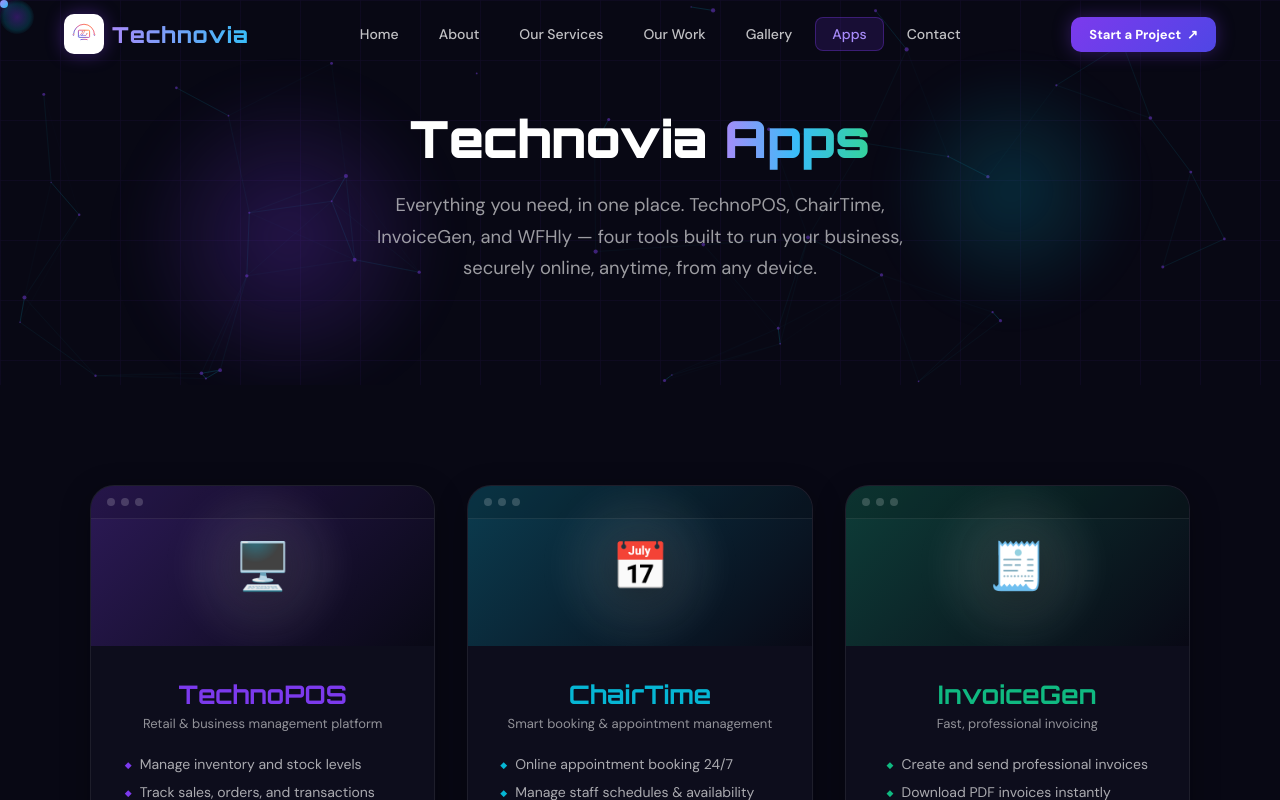
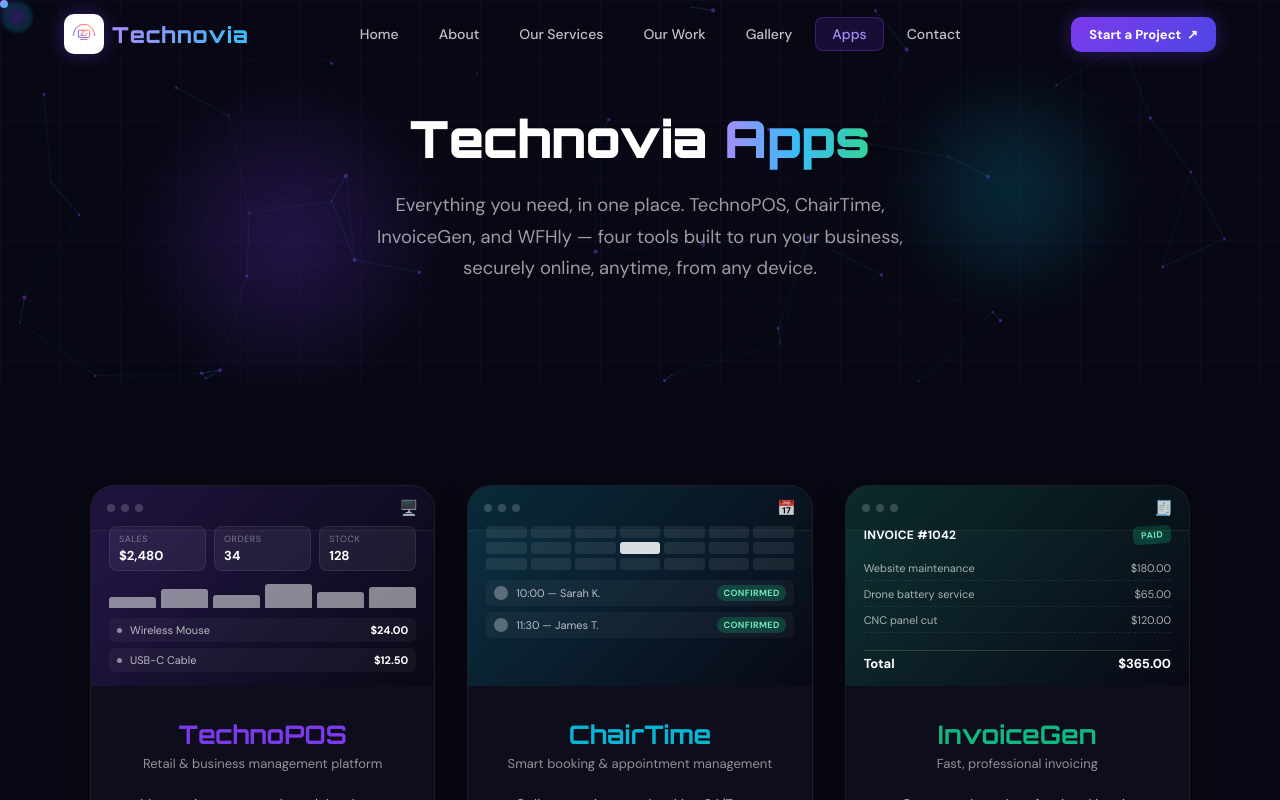
Before and after one commit to KrishanHimesh/Technovia, a React (Vite) app: page /apps in a window 1280 px wide. Shown: the top 800 px of the page. Built offline with nearby package versions, Linux system fonts and the light colour scheme.

Commit message:
New Look_2

```diff
--- /dev/null
+++ b/src/components/AppMockScreens.jsx
@@ -0,0 +1,94 @@
+// Hand-built mini "screenshot" mockups for each Technovia product — CSS/HTML only,
+// no external images. Illustrative UI chrome, not real captured data.
+
+function TechnoPOSMock() {
+  return (
+    <div className="mockui mockui-pos">
+      <div className="mockui-chips">
+        <div className="mockui-chip"><span className="mockui-chip-label">Sales</span><span className="mockui-chip-value">$2,480</span></div>
+        <div className="mockui-chip"><span className="mockui-chip-label">Orders</span><span className="mockui-chip-value">34</span></div>
+        <div className="mockui-chip"><span className="mockui-chip-label">Stock</span><span className="mockui-chip-value">128</span></div>
+      </div>
+      <div className="mockui-bars">
+        {[0.4, 0.7, 0.5, 0.9, 0.6, 0.8].map((h, i) => (
+          <span key={i} style={{ height: `${h * 100}%` }} />
+        ))}
+      </div>
+      <div className="mockui-rows">
+        <div className="mockui-row"><span className="mockui-dot" /><span>Wireless Mouse</span><span className="mockui-row-val">$24.00</span></div>
+        <div className="mockui-row"><span className="mockui-dot" /><span>USB-C Cable</span><span className="mockui-row-val">$12.50</span></div>
+      </div>
+    </div>
+  )
+}
+
+function ChairTimeMock() {
+  const days = Array.from({ length: 21 })
+  return (
+    <div className="mockui mockui-booking">
+      <div className="mockui-cal">
+        {days.map((_, i) => (
+          <span key={i} className={i === 10 ? 'mockui-cal-today' : ''} />
+        ))}
+      </div>
+      <div className="mockui-rows">
+        <div className="mockui-row">
+          <span className="mockui-avatar" />
+          <span>10:00 — Sarah K.</span>
+          <span className="mockui-tag">Confirmed</span>
+        </div>
+        <div className="mockui-row">
+          <span className="mockui-avatar" />
+          <span>11:30 — James T.</span>
+          <span className="mockui-tag">Confirmed</span>
+        </div>
+      </div>
+    </div>
+  )
+}
+
+function InvoiceGenMock() {
+  return (
+    <div className="mockui mockui-invoice">
+      <div className="mockui-invoice-head">
+        <span>INVOICE #1042</span>
+        <span className="mockui-badge">PAID</span>
+      </div>
+      <div className="mockui-invoice-lines">
+        <div className="mockui-invoice-line"><span>Website maintenance</span><span>$180.00</span></div>
+        <div className="mockui-invoice-line"><span>Drone battery service</span><span>$65.00</span></div>
+        <div className="mockui-invoice-line"><span>CNC panel cut</span><span>$120.00</span></div>
+      </div>
+      <div className="mockui-invoice-total"><span>Total</span><span>$365.00</span></div>
+    </div>
+  )
+}
+
+function WFHlyMock() {
+  return (
+    <div className="mockui mockui-wfh">
+      <div className="mockui-timer">02:14:08</div>
+      <div className="mockui-bars mockui-bars-week">
+        {[0.3, 0.5, 0.7, 0.4, 0.9, 0.2, 0.1].map((h, i) => (
+          <span key={i} style={{ height: `${h * 100}%` }} />
+        ))}
+      </div>
+      <div className="mockui-rows">
+        <div className="mockui-row"><span className="mockui-dot" /><span>Internet</span><span className="mockui-row-val">$45.00</span></div>
+      </div>
+    </div>
+  )
+}
+
+const MOCKS = {
+  app: TechnoPOSMock,
+  booking: ChairTimeMock,
+  invoice: InvoiceGenMock,
+  wfh: WFHlyMock,
+}
+
+export default function AppMockScreen({ id }) {
+  const Mock = MOCKS[id]
+  if (!Mock) return null
+  return <Mock />
+}
--- a/src/index.css
+++ b/src/index.css
@@ -1102,21 +1102,13 @@ body.has-custom-cursor a, body.has-custom-cursor button { cursor: none; }
 }
 .product-mock-body { padding: 32px 32px 40px; }
 .product-mock-screen {
-  position: relative; height: 200px; overflow: hidden;
+  position: relative; height: 220px; overflow: hidden;
   display: flex; align-items: center; justify-content: center;
+  padding: 18px;
 }
-.color-purple .product-mock-screen { background: linear-gradient(135deg, rgba(124,58,237,0.28), rgba(8,8,20,0.92)); }
-.color-cyan   .product-mock-screen { background: linear-gradient(135deg, rgba(6,182,212,0.28), rgba(8,8,20,0.92)); }
-.color-green  .product-mock-screen { background: linear-gradient(135deg, rgba(16,185,129,0.28), rgba(8,8,20,0.92)); }
-.product-mock-glow {
-  position: absolute; width: 220px; height: 220px; border-radius: 50%;
-  background: radial-gradient(circle, rgba(255,255,255,0.12) 0%, transparent 70%);
-  filter: blur(12px);
-}
-.product-mock-dash { position: relative; display: flex; align-items: center; gap: 22px; }
-.product-mock-dash-icon { font-size: 40px; filter: drop-shadow(0 6px 18px rgba(0,0,0,0.4)); }
-.product-mock-dash-bars { display: flex; align-items: flex-end; gap: 6px; height: 56px; }
-.product-mock-dash-bars span { display: block; width: 8px; border-radius: 3px 3px 0 0; background: rgba(255,255,255,0.55); }
+.color-purple .product-mock-screen { background: linear-gradient(135deg, rgba(124,58,237,0.22), rgba(8,8,20,0.94)); }
+.color-cyan   .product-mock-screen { background: linear-gradient(135deg, rgba(6,182,212,0.22), rgba(8,8,20,0.94)); }
+.color-green  .product-mock-screen { background: linear-gradient(135deg, rgba(16,185,129,0.22), rgba(8,8,20,0.94)); }
 .product-mock-name { font-family: 'Orbitron', sans-serif; font-size: 1.4rem; font-weight: 800; margin-bottom: 18px; }
 .color-purple.product-mock .product-mock-name { color: var(--purple-lite); }
 .color-cyan.product-mock   .product-mock-name { color: var(--cyan-lite); }
@@ -1233,24 +1225,20 @@ body.has-custom-cursor a, body.has-custom-cursor button { cursor: none; }
    Apps page — abstract mock header (replaces stock photo) + compact CTA
    ───────────────────────────────────────────────────────────────────────── */
 .app-card-mock {
-  height: 160px; position: relative; overflow: hidden; flex-shrink: 0;
+  height: 200px; position: relative; overflow: hidden; flex-shrink: 0;
   display: flex; align-items: center; justify-content: center;
+  padding: 40px 18px 14px;
 }
-.app-card-mock.color-purple { background: linear-gradient(135deg, rgba(124,58,237,0.28), rgba(8,8,20,0.9)); }
-.app-card-mock.color-cyan   { background: linear-gradient(135deg, rgba(6,182,212,0.28), rgba(8,8,20,0.9)); }
-.app-card-mock.color-green  { background: linear-gradient(135deg, rgba(16,185,129,0.28), rgba(8,8,20,0.9)); }
+.app-card-mock.color-purple { background: linear-gradient(135deg, rgba(124,58,237,0.22), rgba(8,8,20,0.94)); }
+.app-card-mock.color-cyan   { background: linear-gradient(135deg, rgba(6,182,212,0.22), rgba(8,8,20,0.94)); }
+.app-card-mock.color-green  { background: linear-gradient(135deg, rgba(16,185,129,0.22), rgba(8,8,20,0.94)); }
 .app-card-mock-chrome {
-  position: absolute; top: 0; left: 0; right: 0;
-  display: flex; gap: 6px; padding: 12px 16px;
+  position: absolute; top: 0; left: 0; right: 0; z-index: 1;
+  display: flex; align-items: center; gap: 6px; padding: 12px 16px;
   background: rgba(0,0,0,0.15); border-bottom: 1px solid rgba(255,255,255,0.08);
 }
-.app-card-mock-chrome span { width: 8px; height: 8px; border-radius: 50%; background: rgba(255,255,255,0.18); }
-.app-card-mock-glow {
-  position: absolute; width: 180px; height: 180px; border-radius: 50%;
-  background: radial-gradient(circle, rgba(255,255,255,0.14) 0%, transparent 70%);
-  filter: blur(10px);
-}
-.app-card-mock-icon { position: relative; font-size: 46px; filter: drop-shadow(0 6px 18px rgba(0,0,0,0.4)); }
+.app-card-mock-chrome span:not(.app-card-mock-icon-sm) { width: 8px; height: 8px; border-radius: 50%; background: rgba(255,255,255,0.18); }
+.app-card-mock-icon-sm { margin-left: auto; font-size: 15px; opacity: 0.8; }
 
 .app-card-cta {
   display: inline-flex; align-items: center; gap: 8px;
@@ -1261,4 +1249,51 @@ body.has-custom-cursor a, body.has-custom-cursor button { cursor: none; }
 .color-purple .app-card-cta { background: linear-gradient(135deg,var(--purple),rgba(124,58,237,0.75)); box-shadow: 0 0 18px rgba(124,58,237,0.3); }
 .color-cyan   .app-card-cta { background: linear-gradient(135deg,var(--cyan),rgba(6,182,212,0.75));   box-shadow: 0 0 18px rgba(6,182,212,0.3); }
 .color-green  .app-card-cta { background: linear-gradient(135deg,var(--green),rgba(16,185,129,0.75)); box-shadow: 0 0 18px rgba(16,185,129,0.3); }
+
+/* ── Mockup UI screenshots (TechnoPOS / ChairTime / InvoiceGen / WFHly) ────── */
+.mockui { width: 100%; height: 100%; display: flex; flex-direction: column; gap: 10px; font-family: 'DM Sans', sans-serif; }
+
+.mockui-chips { display: flex; gap: 8px; }
+.mockui-chip {
+  flex: 1; background: rgba(255,255,255,0.06); border: 1px solid rgba(255,255,255,0.08);
+  border-radius: 8px; padding: 6px 9px; display: flex; flex-direction: column; gap: 2px;
+}
+.mockui-chip-label { font-size: 9px; text-transform: uppercase; letter-spacing: 0.06em; color: rgba(255,255,255,0.4); }
+.mockui-chip-value { font-size: 13px; font-weight: 700; color: #fff; }
+
+.mockui-bars { display: flex; align-items: flex-end; gap: 5px; height: 44px; flex: 1; }
+.mockui-bars span { flex: 1; border-radius: 3px 3px 0 0; background: rgba(255,255,255,0.5); }
+.mockui-bars-week span { background: rgba(255,255,255,0.45); }
+
+.mockui-rows { display: flex; flex-direction: column; gap: 6px; }
+.mockui-row {
+  display: flex; align-items: center; gap: 8px;
+  font-size: 11px; color: rgba(255,255,255,0.7);
+  background: rgba(255,255,255,0.04); border-radius: 6px; padding: 5px 8px;
+}
+.mockui-row span:nth-child(2) { flex: 1; }
+.mockui-dot { width: 5px; height: 5px; border-radius: 50%; background: rgba(255,255,255,0.5); flex-shrink: 0; }
+.mockui-row-val { font-weight: 700; color: #fff; }
+.mockui-avatar { width: 14px; height: 14px; border-radius: 50%; background: rgba(255,255,255,0.3); flex-shrink: 0; }
+.mockui-tag {
+  font-size: 9px; font-weight: 700; text-transform: uppercase; letter-spacing: 0.04em;
+  padding: 2px 6px; border-radius: 100px; background: rgba(16,185,129,0.25); color: #6ee7b7;
+}
+
+.mockui-cal {
+  display: grid; grid-template-columns: repeat(7, 1fr); gap: 4px; height: 44px;
+}
+.mockui-cal span { border-radius: 3px; background: rgba(255,255,255,0.08); }
+.mockui-cal-today { background: rgba(255,255,255,0.85) !important; }
+
+.mockui-invoice-head { display: flex; align-items: center; justify-content: space-between; font-size: 12px; font-weight: 700; color: #fff; letter-spacing: 0.02em; }
+.mockui-badge {
+  font-size: 9px; font-weight: 800; letter-spacing: 0.06em; padding: 3px 8px; border-radius: 5px;
+  background: rgba(16,185,129,0.25); color: #6ee7b7; transform: rotate(-4deg);
+}
+.mockui-invoice-lines { display: flex; flex-direction: column; gap: 6px; flex: 1; justify-content: center; }
+.mockui-invoice-line { display: flex; justify-content: space-between; font-size: 11px; color: rgba(255,255,255,0.65); border-bottom: 1px dashed rgba(255,255,255,0.08); padding-bottom: 5px; }
+.mockui-invoice-total { display: flex; justify-content: space-between; font-size: 13px; font-weight: 800; color: #fff; padding-top: 4px; border-top: 1px solid rgba(255,255,255,0.15); }
+
+.mockui-timer { font-family: 'Orbitron', sans-serif; font-size: 22px; font-weight: 800; color: #fff; text-align: center; letter-spacing: 0.03em; }
 .app-card-cta:hover { transform: translateY(-2px); }
--- a/src/pages/Apps.jsx
+++ b/src/pages/Apps.jsx
@@ -2,6 +2,7 @@ import { useMemo } from 'react'
 import Navbar from '../components/Navbar.jsx'
 import AnimatedBackdrop from '../components/AnimatedBackdrop.jsx'
 import Footer from '../components/Footer.jsx'
+import AppMockScreen from '../components/AppMockScreens.jsx'
 import { useInView, usePageMeta, useJsonLd, PRODUCTS } from '../index.js'
 
 const APPS = PRODUCTS
@@ -24,9 +25,9 @@ function AppCard({ app, index }) {
       <div className={`app-card-mock ${app.colorClass}`}>
         <div className="app-card-mock-chrome">
           <span /><span /><span />
+          <span className="app-card-mock-icon-sm">{app.icon}</span>
         </div>
-        <div className="app-card-mock-glow" />
-        <div className="app-card-mock-icon">{app.icon}</div>
+        <AppMockScreen id={app.id} />
       </div>
       <div
         className="card-body"
```
Also changed, not shown: src/components/ProductsShowcase.jsx (+2 -11 lines).
